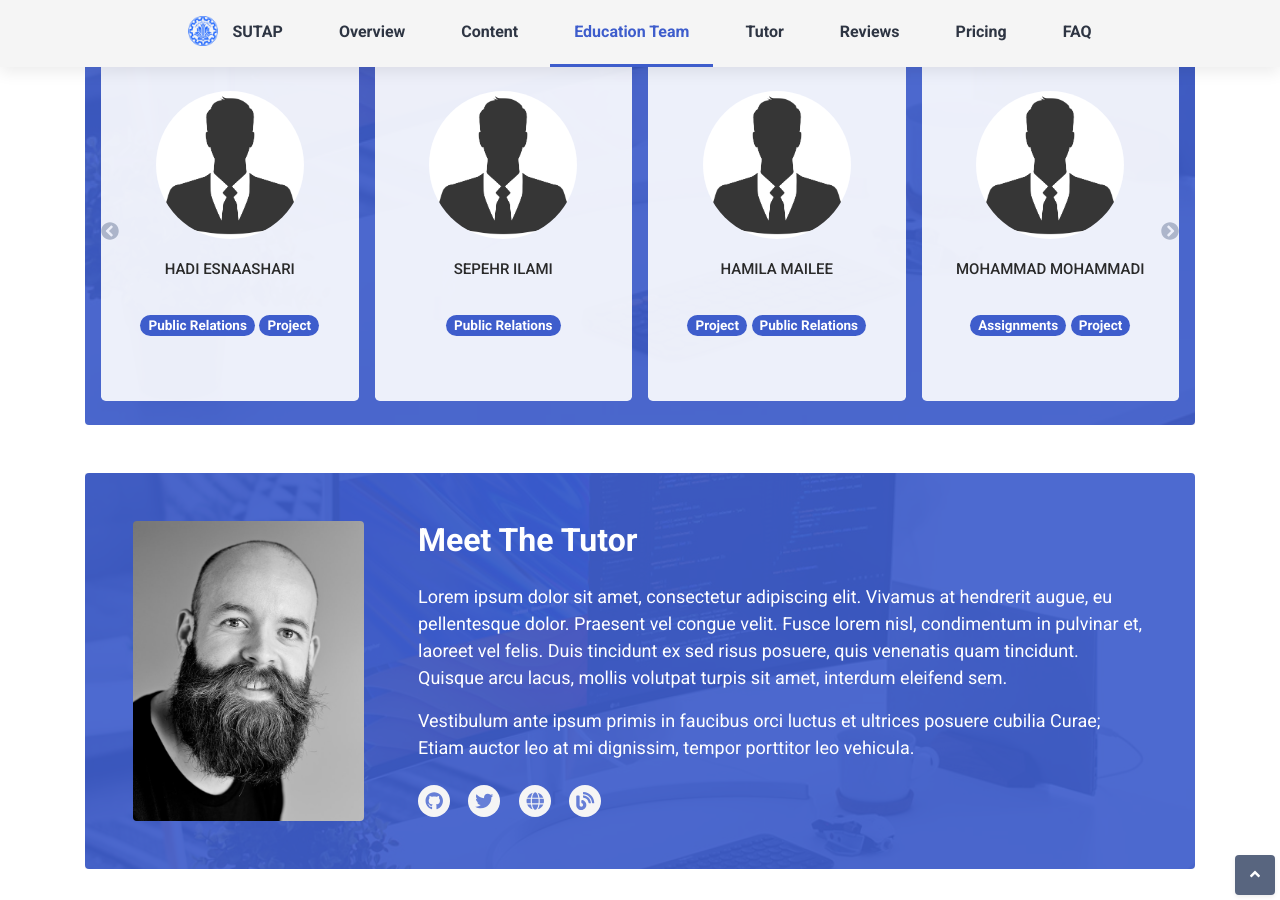
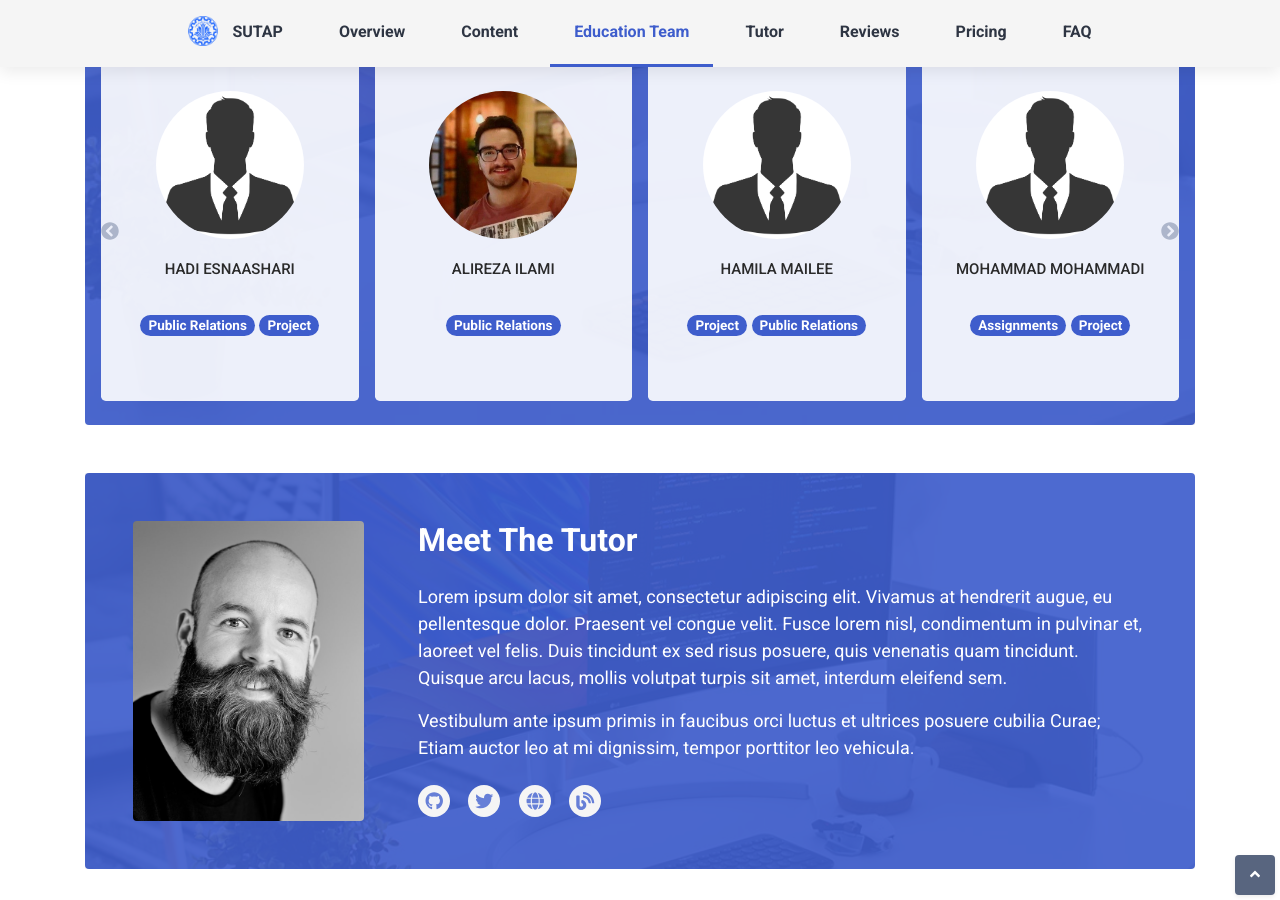
Before and after one commit to AdvProg2020/AdvProg2020.github.io, a Jekyll site: the page built from index.html, in a window 1280 px wide and 900 px high, scrolled down 2726 px. Built offline with Jekyll 4.4.1, drawn with Linux system fonts in a browser that asks for light colours; comment, search, counter and statistics services are not loaded.

Commit message:
add image

```diff
--- a/_data/other_TAs.yml
+++ b/_data/other_TAs.yml
@@ -14,10 +14,10 @@
     - Project
   image:    default.jpg
 
-- name:     Sepehr Ilami
+- name:     Alireza Ilami
   roles:
     - Public Relations
-  image:    default.jpg
+  image:    alirezailami.jpg
 
 - name:     Hamila Mailee
   roles:
```
Also changed, not shown: assets/images/team/alirezailami.jpg (added).
